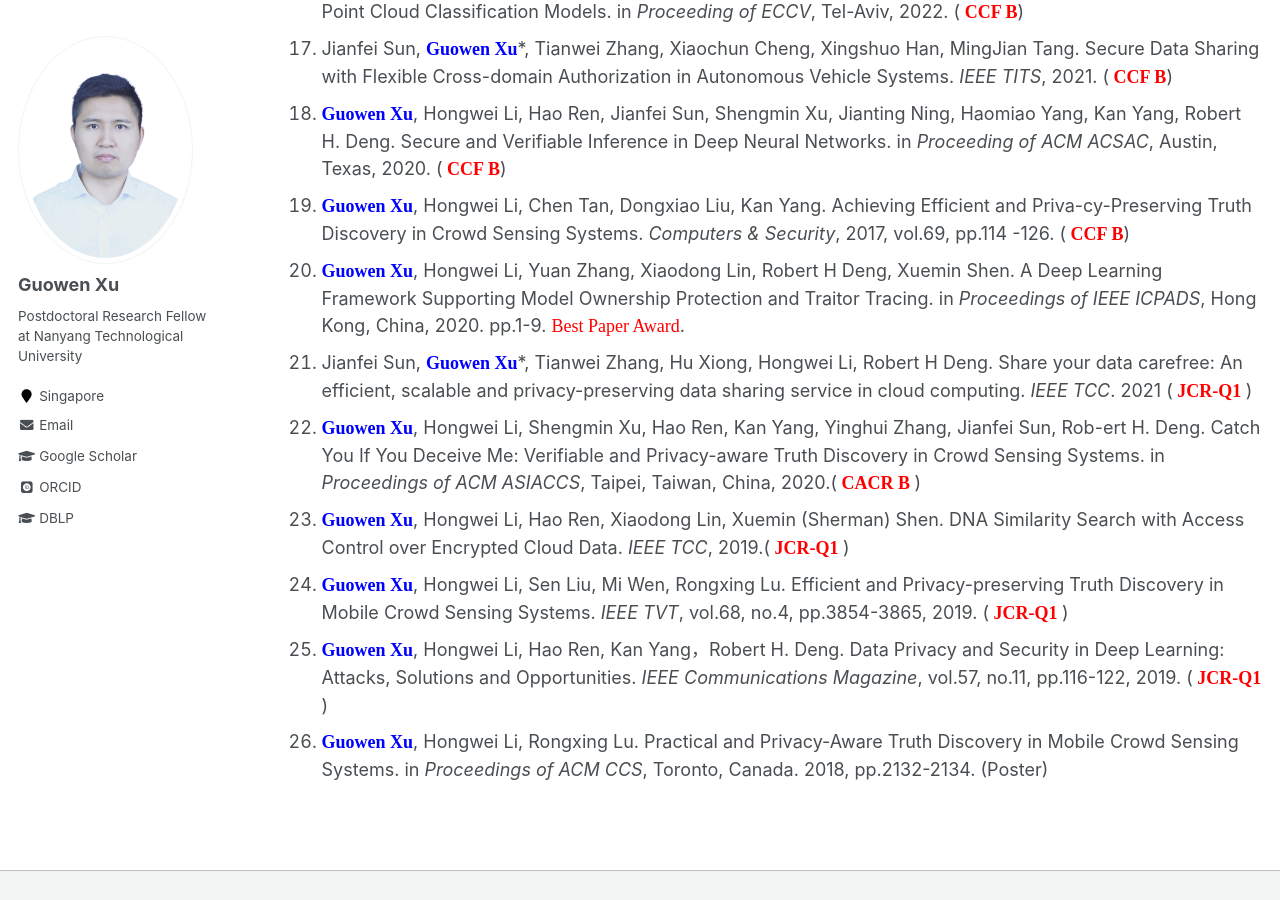
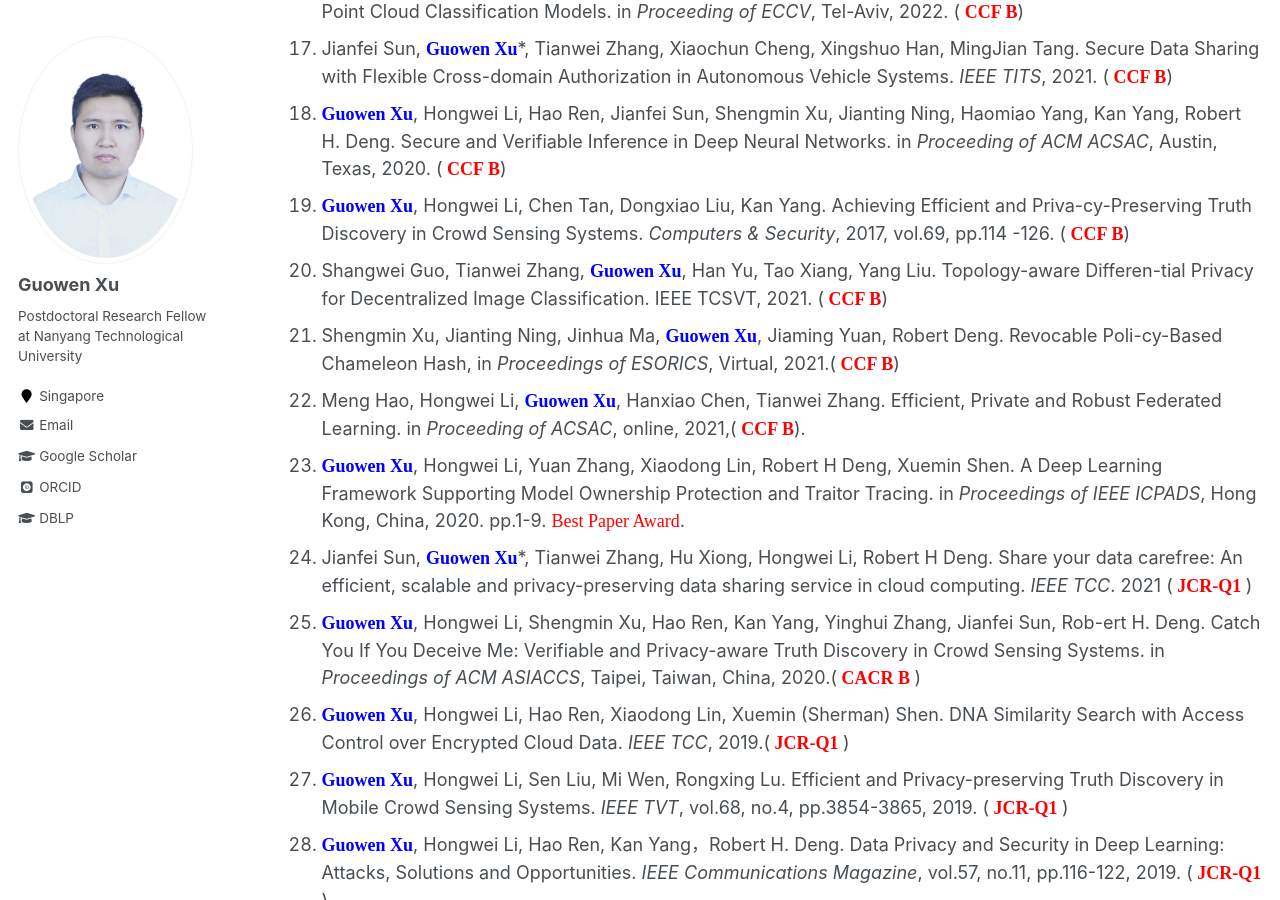
Before and after one commit to Guowen-xu/guowen-xu.github.io, a Jekyll site: the page built from _pages/publications.md, in a window 1280 px wide and 900 px high, scrolled down 1349 px. Built offline with Jekyll 4.4.1, drawn with Linux system fonts in a browser that asks for light colours; some web fonts are replaced.

Commit message:
Update publications.md

```diff
--- a/_pages/publications.md
+++ b/_pages/publications.md
@@ -33,10 +33,13 @@ You can find my articles on my [Google Scholar](https://scholar.google.com.hk/ci
 17. Jianfei Sun,  **<font face="Times New Roman" color=blue size=4> Guowen Xu</font>**\*, Tianwei Zhang, Xiaochun Cheng, Xingshuo Han, MingJian Tang. Secure Data Sharing with Flexible Cross-domain Authorization in Autonomous Vehicle Systems. *IEEE TITS*, 2021. (**<font face="Times New Roman" color=red size=4> CCF B</font>**)
 18. **<font face="Times New Roman" color=blue size=4> Guowen Xu</font>**, Hongwei Li, Hao Ren, Jianfei Sun, Shengmin Xu, Jianting Ning, Haomiao Yang, Kan Yang, Robert H. Deng. Secure and Verifiable Inference in Deep Neural Networks. in *Proceeding of ACM ACSAC*, Austin, Texas, 2020. (**<font face="Times New Roman" color=red size=4> CCF B</font>**)
 19. **<font face="Times New Roman" color=blue size=4> Guowen Xu</font>**, Hongwei Li, Chen Tan, Dongxiao Liu, Kan Yang. Achieving Efficient and Priva-cy-Preserving Truth Discovery in Crowd Sensing Systems. *Computers & Security*, 2017, vol.69, pp.114 -126. (**<font face="Times New Roman" color=red size=4> CCF B</font>**)
-20. **<font face="Times New Roman" color=blue size=4> Guowen Xu</font>**, Hongwei Li, Yuan Zhang, Xiaodong Lin, Robert H Deng, Xuemin Shen. A Deep Learning Framework Supporting Model Ownership Protection and Traitor Tracing. in *Proceedings of IEEE ICPADS*, Hong Kong, China, 2020. pp.1-9. <font face="Times New Roman" color=red size=4> Best Paper Award</font>.
-21. Jianfei Sun,  **<font face="Times New Roman" color=blue size=4> Guowen Xu</font>**\*, Tianwei Zhang, Hu Xiong, Hongwei Li, Robert H Deng. Share your data carefree: An efficient, scalable and privacy-preserving data sharing service in cloud computing. *IEEE TCC*. 2021  (**<font face="Times New Roman" color=red size=4> JCR-Q1 </font>**)
-22. **<font face="Times New Roman" color=blue size=4> Guowen Xu</font>**, Hongwei Li, Shengmin Xu, Hao Ren, Kan Yang, Yinghui Zhang, Jianfei Sun, Rob-ert H. Deng. Catch You If You Deceive Me: Verifiable and Privacy-aware Truth Discovery in Crowd Sensing Systems. in *Proceedings of ACM ASIACCS*, Taipei, Taiwan, China, 2020.(**<font face="Times New Roman" color=red size=4> CACR B </font>**)
-23. **<font face="Times New Roman" color=blue size=4> Guowen Xu</font>**, Hongwei Li, Hao Ren, Xiaodong Lin, Xuemin (Sherman) Shen. DNA Similarity Search with Access Control over Encrypted Cloud Data. *IEEE TCC*, 2019.(**<font face="Times New Roman" color=red size=4> JCR-Q1 </font>**)
-24. **<font face="Times New Roman" color=blue size=4> Guowen Xu</font>**, Hongwei Li, Sen Liu, Mi Wen, Rongxing Lu. Efficient and Privacy-preserving Truth Discovery in Mobile Crowd Sensing Systems. *IEEE TVT*, vol.68, no.4, pp.3854-3865, 2019. (**<font face="Times New Roman" color=red size=4> JCR-Q1 </font>**)
-25. **<font face="Times New Roman" color=blue size=4> Guowen Xu</font>**, Hongwei Li, Hao Ren, Kan Yang，Robert H. Deng. Data Privacy and Security in Deep Learning: Attacks, Solutions and Opportunities. *IEEE Communications Magazine*, vol.57, no.11, pp.116-122, 2019. (**<font face="Times New Roman" color=red size=4> JCR-Q1 </font>**)
-26. **<font face="Times New Roman" color=blue size=4> Guowen Xu</font>**, Hongwei Li, Rongxing Lu. Practical and Privacy-Aware Truth Discovery in Mobile Crowd Sensing Systems. in *Proceedings of ACM CCS*, Toronto, Canada. 2018, pp.2132-2134. (Poster)
+20. Shangwei Guo, Tianwei Zhang, **<font face="Times New Roman" color=blue size=4> Guowen Xu</font>**, Han Yu, Tao Xiang, Yang Liu. Topology-aware Differen-tial Privacy for Decentralized Image Classification. IEEE TCSVT, 2021. (**<font face="Times New Roman" color=red size=4> CCF B</font>**)
+21. Shengmin Xu, Jianting Ning, Jinhua Ma, **<font face="Times New Roman" color=blue size=4> Guowen Xu</font>**, Jiaming Yuan, Robert Deng. Revocable Poli-cy-Based Chameleon Hash, in *Proceedings of ESORICS*, Virtual, 2021.(**<font face="Times New Roman" color=red size=4> CCF B</font>**)
+22. Meng Hao, Hongwei Li, **<font face="Times New Roman" color=blue size=4> Guowen Xu</font>**, Hanxiao Chen, Tianwei Zhang. Efficient, Private and Robust Federated Learning. in *Proceeding of ACSAC*, online, 2021,(**<font face="Times New Roman" color=red size=4> CCF B</font>**).
+23. **<font face="Times New Roman" color=blue size=4> Guowen Xu</font>**, Hongwei Li, Yuan Zhang, Xiaodong Lin, Robert H Deng, Xuemin Shen. A Deep Learning Framework Supporting Model Ownership Protection and Traitor Tracing. in *Proceedings of IEEE ICPADS*, Hong Kong, China, 2020. pp.1-9. <font face="Times New Roman" color=red size=4> Best Paper Award</font>.
+24. Jianfei Sun,  **<font face="Times New Roman" color=blue size=4> Guowen Xu</font>**\*, Tianwei Zhang, Hu Xiong, Hongwei Li, Robert H Deng. Share your data carefree: An efficient, scalable and privacy-preserving data sharing service in cloud computing. *IEEE TCC*. 2021  (**<font face="Times New Roman" color=red size=4> JCR-Q1 </font>**)
+25. **<font face="Times New Roman" color=blue size=4> Guowen Xu</font>**, Hongwei Li, Shengmin Xu, Hao Ren, Kan Yang, Yinghui Zhang, Jianfei Sun, Rob-ert H. Deng. Catch You If You Deceive Me: Verifiable and Privacy-aware Truth Discovery in Crowd Sensing Systems. in *Proceedings of ACM ASIACCS*, Taipei, Taiwan, China, 2020.(**<font face="Times New Roman" color=red size=4> CACR B </font>**)
+26. **<font face="Times New Roman" color=blue size=4> Guowen Xu</font>**, Hongwei Li, Hao Ren, Xiaodong Lin, Xuemin (Sherman) Shen. DNA Similarity Search with Access Control over Encrypted Cloud Data. *IEEE TCC*, 2019.(**<font face="Times New Roman" color=red size=4> JCR-Q1 </font>**)
+27. **<font face="Times New Roman" color=blue size=4> Guowen Xu</font>**, Hongwei Li, Sen Liu, Mi Wen, Rongxing Lu. Efficient and Privacy-preserving Truth Discovery in Mobile Crowd Sensing Systems. *IEEE TVT*, vol.68, no.4, pp.3854-3865, 2019. (**<font face="Times New Roman" color=red size=4> JCR-Q1 </font>**)
+28. **<font face="Times New Roman" color=blue size=4> Guowen Xu</font>**, Hongwei Li, Hao Ren, Kan Yang，Robert H. Deng. Data Privacy and Security in Deep Learning: Attacks, Solutions and Opportunities. *IEEE Communications Magazine*, vol.57, no.11, pp.116-122, 2019. (**<font face="Times New Roman" color=red size=4> JCR-Q1 </font>**)
+29. **<font face="Times New Roman" color=blue size=4> Guowen Xu</font>**, Hongwei Li, Rongxing Lu. Practical and Privacy-Aware Truth Discovery in Mobile Crowd Sensing Systems. in *Proceedings of ACM CCS*, Toronto, Canada. 2018, pp.2132-2134. (Poster)
```
